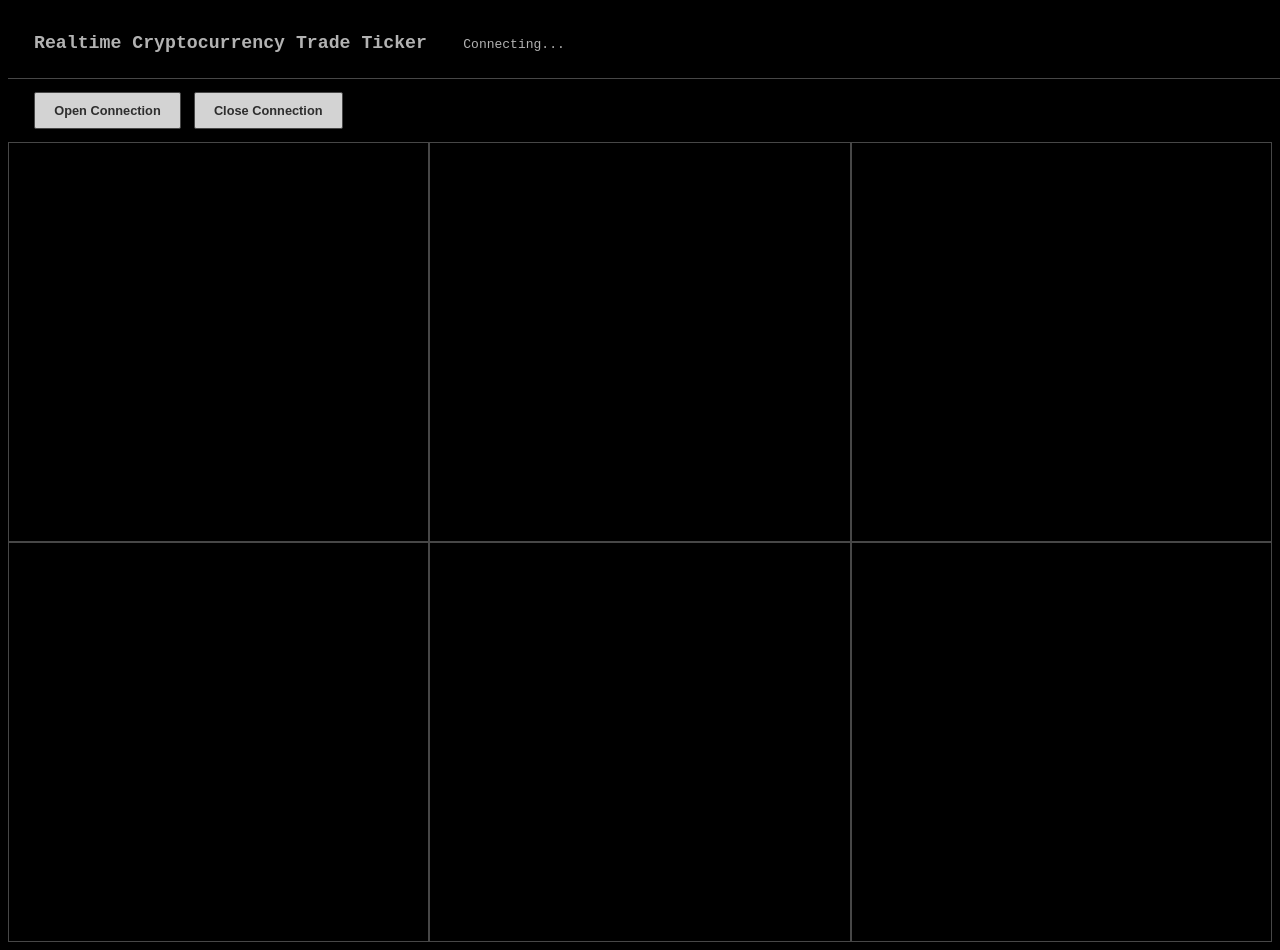
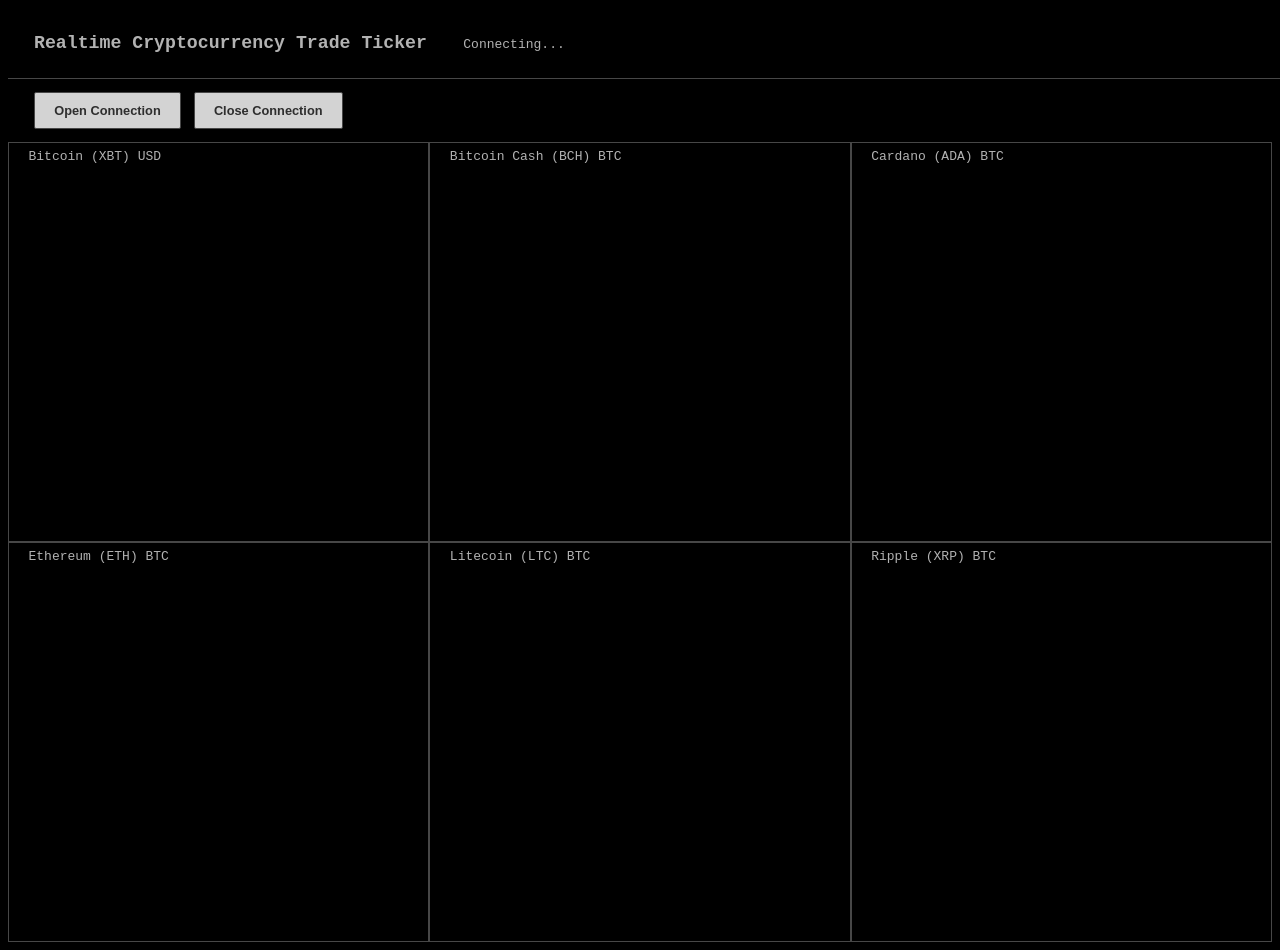
Before and after one commit to m-hatch/Cryptocurrency-Trade-Ticker, a React app: page / in a window 1280 px wide. Shown: the top 950 px of the page. Built offline with nearby package versions, Linux system fonts and the light colour scheme; no server answers; the HTML template or start-up script is replaced by a standard one.

Commit message:
push trades to array

```diff
--- a/src/components/Dashboard.jsx
+++ b/src/components/Dashboard.jsx
@@ -8,34 +8,40 @@ export default class Dashboard extends React.Component {
 
   constructor() {
     super();
+
+    // initialize state
     this.state = {
-      xbt: null,
-      bch: null,
-      ada: null,
-      eth: null,
-      ltc: null,
-      xrp: null
+      xbt: { name: 'Bitcoin (XBT)', curr: 'USD', trades: [] },
+      bch: { name: 'Bitcoin Cash (BCH)', curr: 'BTC', trades: [] },
+      ada: { name: 'Cardano (ADA)', curr: 'BTC', trades: [] },
+      eth: { name: 'Ethereum (ETH)', curr: 'BTC', trades: [] },
+      ltc: { name: 'Litecoin (LTC)', curr: 'BTC', trades: [] },
+      xrp: { name: 'Ripple (XRP)', curr: 'BTC', trades: [] }
     };
-    this.sortMessage = this.sortMessage.bind(this);
+
+    // bind methods
+    this.processMessage = this.processMessage.bind(this);
     this.sortTrades = this.sortTrades.bind(this);
+    this.addTrade = this.addTrade.bind(this);
+    this.getPanels = this.getPanels.bind(this);
   }
 
   componentDidMount() {
     // only needed if you start with an initial message
     if (this.props.message) {
-      this.sortMessage(this.props.message);
+      this.processMessage(this.props.message);
     }
   }
 
   componentDidUpdate(previousProps) {
     // prevent re-render if props haven't changed
     if (previousProps.message !== this.props.message) {
-      this.sortMessage(this.props.message);
+      this.processMessage(this.props.message);
       console.log(this.state)
     }
   }
 
-  sortMessage(message) {
+  processMessage(message) {
     message.forEach(trade => {
       this.sortTrades(trade);
     });
@@ -43,25 +49,35 @@ export default class Dashboard extends React.Component {
 
   sortTrades(trade) {
     Object.keys(SYMBOLS).forEach(key => {
+      if (SYMBOLS[key].includes(trade.symbol)) {
+        this.addTrade(key, trade);
+      }
+    });
+  }
 
-      if (SYMBOLS[key].includes(trade.symbol)) {
-        this.setState({
-          [key]: trade
-        });
-      }
+  addTrade(key, trade) {
+    const copy = this.state[key];
 
-    });
+    if (copy.trades.length > 19) {
+      copy.trades.shift()
+    }
+
+    copy.trades.push(trade);
+    this.setState({ [key]: copy });
+  }
+
+  getPanels() {
+    return Object.keys(this.state).map(key => (
+      <div className="panel" key={ key }>
+        { this.state[key].name + ' ' + this.state[key].curr}
+      </div>
+    ));
   }
 
   render() {
     return (
       <div className="dashboard">
-        <div className="panel"></div>
-        <div className="panel"></div>
-        <div className="panel"></div>
-        <div className="panel"></div>
-        <div className="panel"></div>
-        <div className="panel"></div>
+        { this.getPanels() }
       </div>
     );
   }
```
